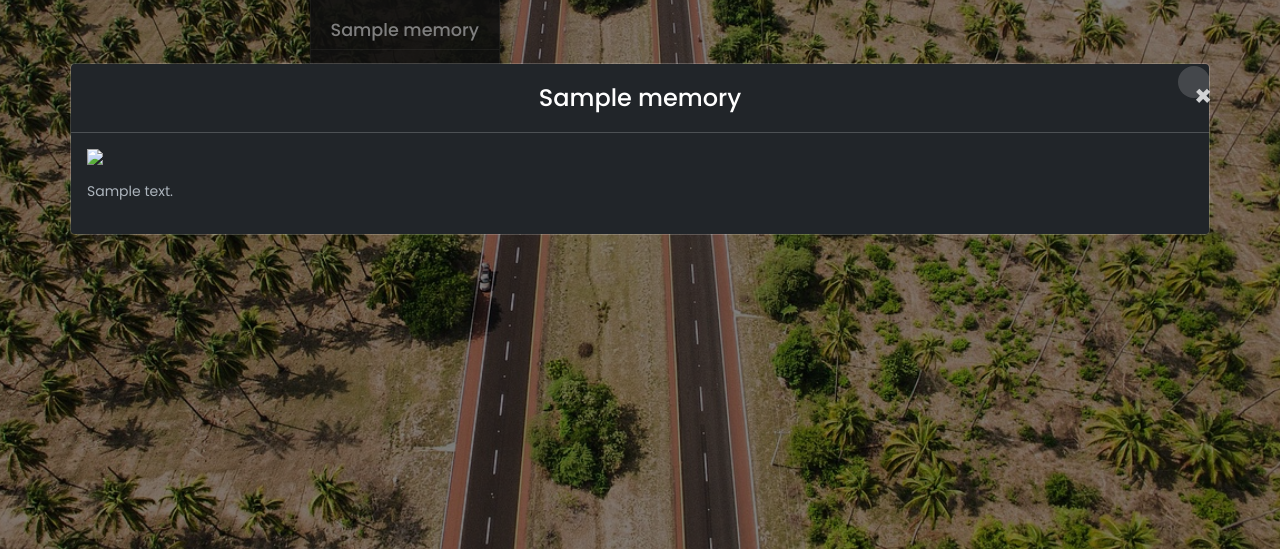
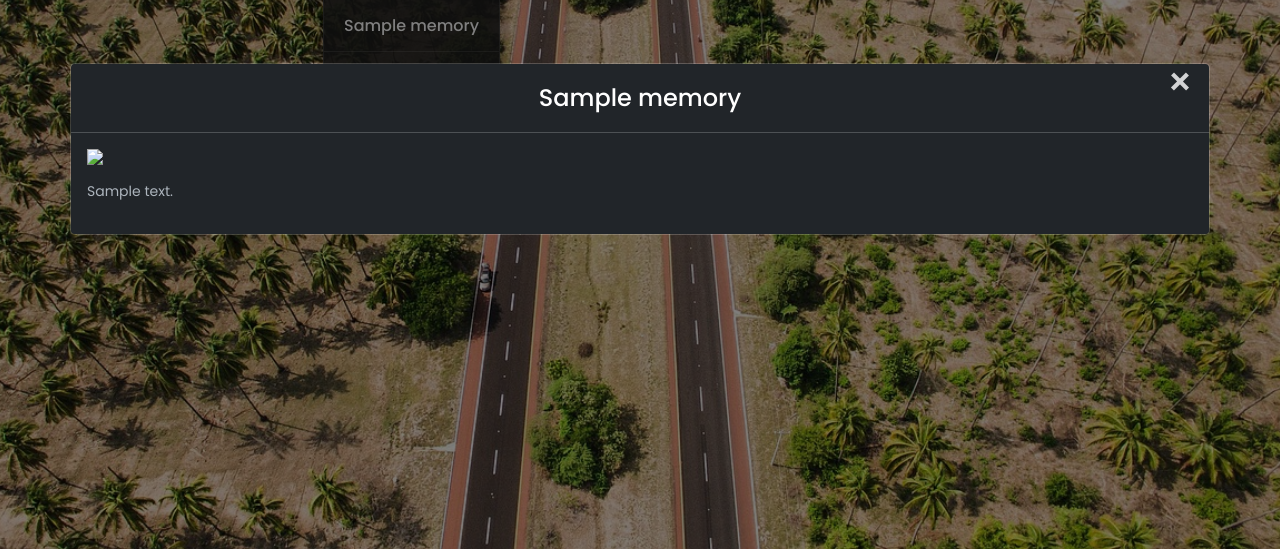
Before and after one commit to it-warny/wayfinders-project, a Flask app: template templates/timeline.html in a window 1280 px wide, after a click that opens the changed part. Shown: the part 251-800 px from the top of the page. Run offline with Flask 3, Linux system fonts and the light colour scheme; tables that the repository leaves empty hold one stand-in row (values such as "Sample post"); the template is opened without the code that fills it: values that come from a table or form of the project are taken from there, most other values are stand-ins (such as "Sample title", 1, 10 or a date in 2020); some libraries are stand-ins or nearby versions.

Commit message:
Style: Ajustes finais de polimento na UI

```diff
--- a/static/main.css
+++ b/static/main.css
@@ -18,11 +18,9 @@ body { font-family: 'Poppins', sans-serif; background-image: url('images/backgro
 .logo-part:hover .logo-name, .logo-part:hover .logo-subname { transform: scale(1.1); }
 .lead { background-color: rgba(0, 0, 0, 0.6); padding: 10px 20px; border-radius: 8px; display: inline-block; }
 
-/* --- FORMULÁRIOS (LOGIN E EDIÇÃO) --- */
+/* --- FORMULÁRIOS E TIMELINE --- */
 .login-container { background-color: rgba(30, 30, 30, 0.85); box-shadow: 0 0 20px rgba(0, 0, 0, 0.6); width: 400px; height: 400px; border-radius: 50%; display: flex; flex-direction: column; justify-content: center; align-items: center; padding: 2.5rem; margin: 0 auto; }
 .form-container { background-color: rgba(30, 30, 30, 0.85); padding: 2.5rem; border-radius: 15px; box-shadow: 0 0 20px rgba(0,0,0,0.6); }
-
-/* --- TIMELINE --- */
 .timeline-container { position: relative; max-width: 1200px; margin: 0 auto; }
 .timeline-container::after { content: ''; position: absolute; width: 6px; background-color: rgba(255, 255, 255, 0.2); top: 0; bottom: 0; left: 50%; margin-left: -3px; z-index: -1; }
 .timeline-item { padding: 10px 80px; position: relative; width: 50%; clear: both; float: left; }
@@ -30,32 +28,35 @@ body { font-family: 'Poppins', sans-serif; background-image: url('images/backgro
 .timeline-item .card { background-color: rgba(30, 30, 30, 0.9) !important; border: 1px solid rgba(255, 255, 255, 0.1); box-shadow: 0 0 15px rgba(0, 0, 0, 0.5); max-width: 350px; }
 .timeline-item.left .card { margin-right: 60px; float: right; }
 .timeline-item.right .card { margin-left: 50px; float: left; }
-.timeline-item .card-body { padding-bottom: 0.5rem; }
+.timeline-item .card-body { padding: 1rem 1.25rem; }
 /* AJUSTE: Tamanho do título da memória reduzido */
-.timeline-item .card-title { margin-bottom: 0; font-size: 1.1rem; }
+.timeline-item .card-title {
+    margin-bottom: 0;
+    font-size: 1rem; /* Reduzido */
+    white-space: nowrap; /* Impede a quebra de linha */
+    overflow: hidden; /* Esconde o que não couber */
+    text-overflow: ellipsis; /* Adiciona "..." no final se o texto for muito longo */
+}
 .timeline-item .card-footer { background-color: transparent; border-top: 1px solid rgba(255,255,255,0.1); }
 
 /* --- MODAL (LIGHTBOX) --- */
 .modal-content { background-color: #212529; border: 1px solid rgba(255, 255, 255, 0.2); }
 .modal-header { border-bottom: 1px solid rgba(255, 255, 255, 0.2); text-align: center; display: block; position: relative; }
 .modal-title { width: 100%; }
-/* AJUSTE: Botão de fechar do modal estilizado */
+/* AJUSTE: Botão de fechar do modal estilizado como um X vermelho */
 .modal-header .close {
     position: absolute;
     right: 15px;
     top: 50%;
     transform: translateY(-50%);
-    color: #fff;
-    background-color: rgba(255, 255, 255, 0.2);
-    border-radius: 50%;
-    width: 32px;
-    height: 32px;
+    color: #dc3545; /* Vermelho do bootstrap */
+    font-size: 2.5rem; /* Aumenta o tamanho do X */
+    font-weight: 500;
     opacity: 0.8;
-    font-size: 1.8rem;
-    line-height: 1;
+    text-shadow: none; /* Remove sombra padrão */
+    background: none; /* Remove fundo */
+    border: none; /* Remove borda */
 }
-.modal-header .close:hover { opacity: 1; color: #fff; }
+.modal-header .close:hover { opacity: 1; color: #dc3545; }
 #lightbox-media { max-width: 90vw; max-height: 80vh; display: block; margin: 0 auto; object-fit: contain; }
-#lightbox-description { white-space: pre-wrap; margin-top: 15px; }
-
-/* ... (resto do CSS sem alterações) ... */
+#lightbox-description { white-space: pre
```
Also changed, not shown: generate_hashes.py (added, +18 -0 lines), 1 other file.
